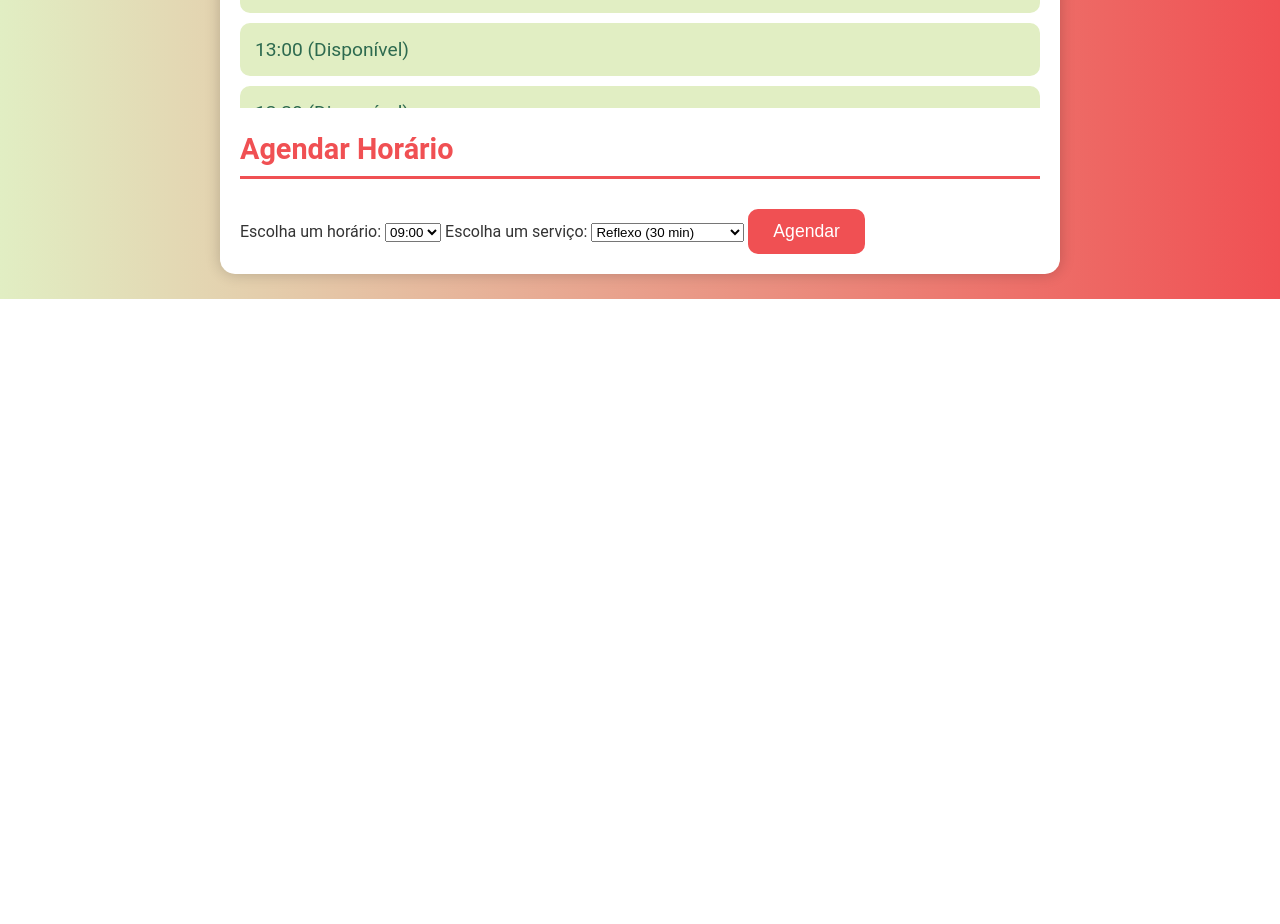
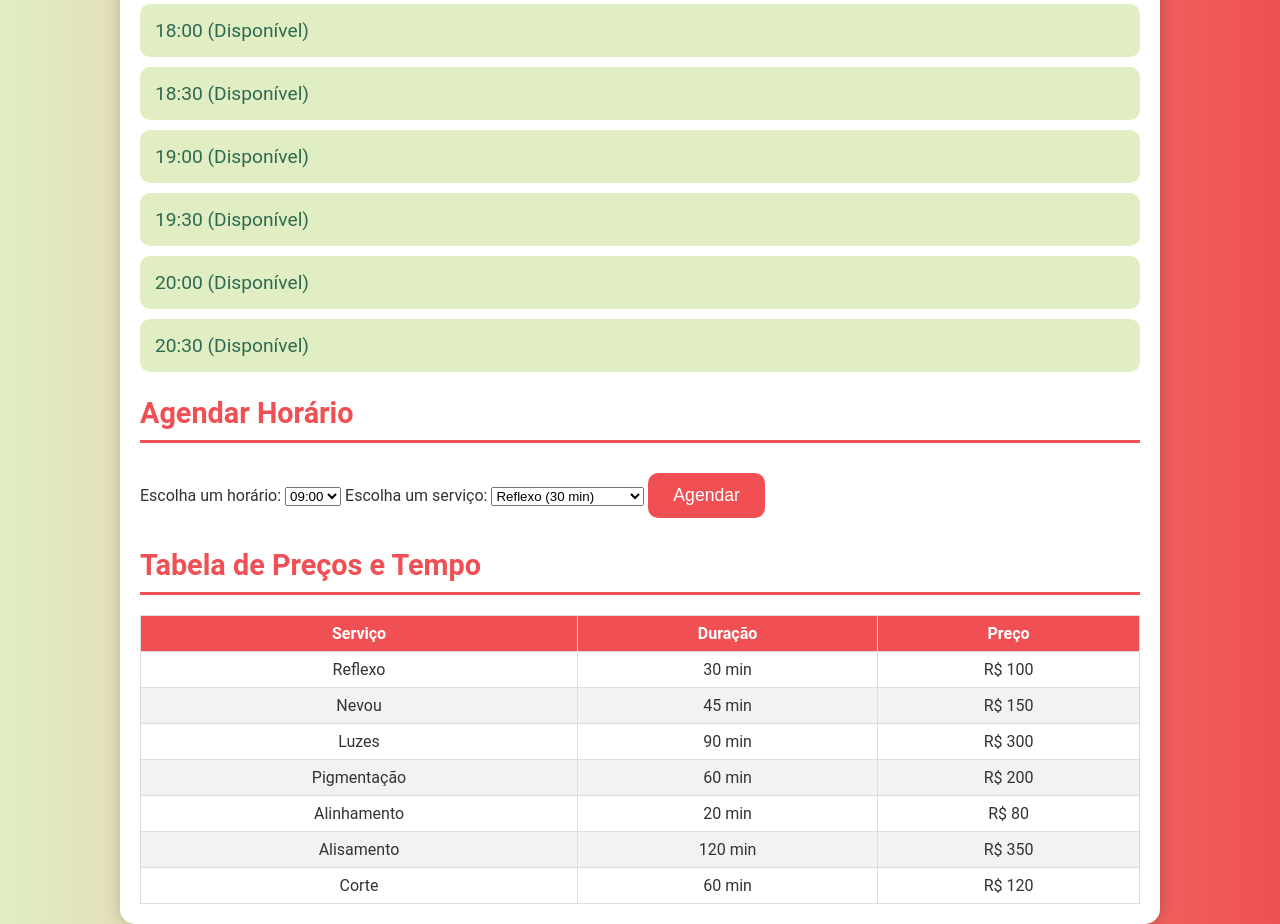
Before and after one commit to GUiDoVRUCO/SISTEMA, a plain HTML site: page SISTEMA/index.html in a window 1280 px wide. Shown: the part 501-1425 px from the top of the page. Before the commit the page ends 800 px from the top, so only its background shows below. Drawn offline with Linux system fonts and the light colour scheme.

Commit message:
Add files via upload

```diff
--- a/SISTEMA/index.html
+++ b/SISTEMA/index.html
@@ -29,8 +29,58 @@
                 <option value="pigmentacao">Pigmentação (60 min)</option>
                 <option value="alinhamento">Alinhamento (20 min)</option>
                 <option value="alisamento">Alisamento (120 min)</option>
+                <option value="corte">Corte (60 min)</option>
             </select>
             <button onclick="bookTime()">Agendar</button>
+        </div>
+        <div id="priceTable">
+            <h2>Tabela de Preços e Tempo</h2>
+            <table>
+                <thead>
+                    <tr>
+                        <th>Serviço</th>
+                        <th>Duração</th>
+                        <th>Preço</th>
+                    </tr>
+                </thead>
+                <tbody>
+                    <tr>
+                        <td>Reflexo</td>
+                        <td>30 min</td>
+                        <td>R$ 100</td>
+                    </tr>
+                    <tr>
+                        <td>Nevou</td>
+                        <td>45 min</td>
+                        <td>R$ 150</td>
+                    </tr>
+                    <tr>
+                        <td>Luzes</td>
+                        <td>90 min</td>
+                        <td>R$ 300</td>
+                    </tr>
+                    <tr>
+                        <td>Pigmentação</td>
+                        <td>60 min</td>
+                        <td>R$ 200</td>
+                    </tr>
+                    <tr>
+                        <td>Alinhamento</td>
+                        <td>20 min</td>
+                        <td>R$ 80</td>
+                    </tr>
+                    <tr>
+                        <td>Alisamento</td>
+                        <td>120 min</td>
+                        <td>R$ 350</td>
+                    </tr>
+                    <tr>
+                        <td>Corte</td>
+                        <td>60 min</td>
+                        <td>R$ 120</td>
+                    </tr>
+                </tbody>
+            </table>
         </div>
     </div>
     <script src="script.js"></script>
--- a/SISTEMA/script.js
+++ b/SISTEMA/script.js
@@ -2,7 +2,8 @@
 const timeSlots = [
     "09:00", "09:30", "10:00", "10:30", "11:00",
     "13:00", "13:30", "14:00", "14:30", "15:00",
-    "15:30", "16:00", "16:30", "17:00", "17:30"
+    "15:30", "16:00", "16:30", "17:00", "17:30",
+    "18:00", "18:30", "19:00", "19:30", "20:00", "20:30"
 ];
 
 // Duração de cada serviço (em minutos)
@@ -12,7 +13,8 @@ const serviceDurations = {
     "luzes": 90,
     "pigmentacao": 60,
     "alinhamento": 20,
-    "alisamento": 120
+    "alisamento": 120,
+    "corte": 60
 };
 
 // Lista para armazenar os horários ocupados
@@ -42,6 +44,7 @@ function updateSchedule() {
     timeSlotsList.innerHTML = '';
     timeSelect.innerHTML = '';
 
+    // Criar conjunto de horários indisponíveis
     let unavailableTimes = new Set();
 
     // Adicionar horários ocupados
--- a/SISTEMA/styles.css
+++ b/SISTEMA/styles.css
@@ -8,7 +8,7 @@ body {
     justify-content: center;
     align-items: center;
     height: 100vh;
-    overflow: hidden;
+    overflow: auto;
 }
 
 .container {
@@ -16,7 +16,7 @@ body {
     border-radius: 15px;
     box-shadow: 0 0 15px rgba(0, 0, 0, 0.2);
     width: 90%;
-    max-width: 800px;
+    max-width: 1000px;
     padding: 20px;
     overflow: auto;
 }
@@ -40,8 +40,6 @@ ul {
     list-style: none;
     padding: 0;
     margin: 0;
-    max-height: 400px;
-    overflow-y: auto; /* Adiciona rolagem se necessário */
 }
 
 li {
@@ -86,14 +84,32 @@ button:hover {
     background: #e04e49;
 }
 
-footer {
-    text-align: center;
-    margin-top: 20px;
+#priceTable {
+    margin-top: 30px;
 }
 
-footer p {
-    font-size: 0.9em;
-    color: #777;
+#priceTable table {
+    width: 100%;
+    border-collapse: collapse;
+}
+
+#priceTable th, #priceTable td {
+    border: 1px solid #ddd;
+    padding: 8px;
+    text-align: center;
+}
+
+#priceTable th {
+    background-color: #f05053;
+    color: #fff;
+}
+
+#priceTable tr:nth-child(even) {
+    background-color: #f2f2f2;
+}
+
+#priceTable tr:hover {
+    background-color: #ddd;
 }
 
 /* Responsivo para telas menores */
@@ -120,4 +136,9 @@ footer p {
         font-size: 1em;
         padding: 10px 20px;
     }
+
+    #priceTable th, #priceTable td {
+        font-size: 0.9em;
+        padding: 6px;
+    }
 }
```
